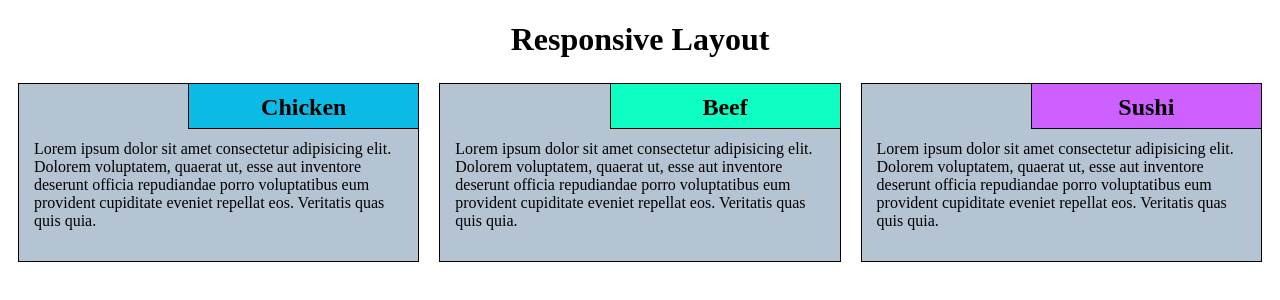
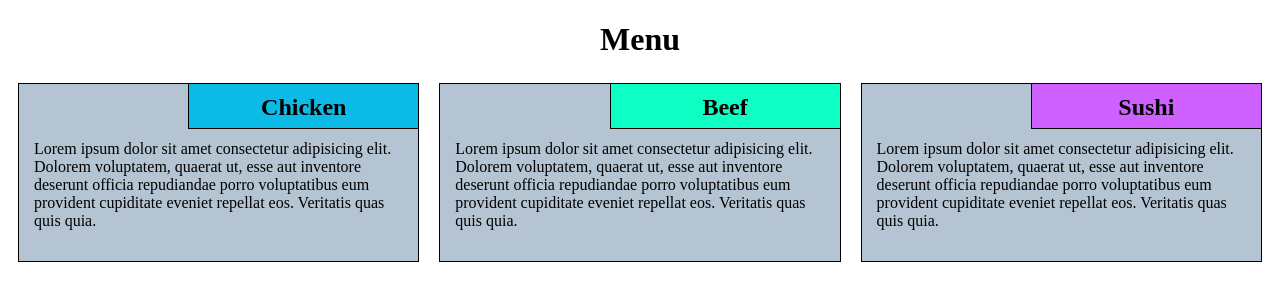
Before and after one commit to jadelinnguyen/coursera-test, a plain HTML site: page module2-solution/index.html in a window 1280 px wide. Drawn offline with Linux system fonts and the light colour scheme.

Commit message:
Update index.html

```diff
--- a/module2-solution/index.html
+++ b/module2-solution/index.html
@@ -7,8 +7,9 @@
     <title>Hello Coursera</title>
     <link rel= "stylesheet" href="./css/style.css" />
 </head>
+
 <body>
-    <h1>Responsive Layout</h1>
+    <h1>Menu</h1>
 
 <div class="row">
     <div class="col-lg-4 col-md-6 col-sm-12">
@@ -31,6 +32,7 @@
             <p>Lorem ipsum dolor sit amet consectetur adipisicing elit. Dolorem voluptatem, quaerat ut, esse aut inventore deserunt officia repudiandae porro voluptatibus eum provident cupiditate eveniet repellat eos. Veritatis quas quis quia.</p>
         </section>
     </div>
+
 </div>
 </body>
 </html>
```
